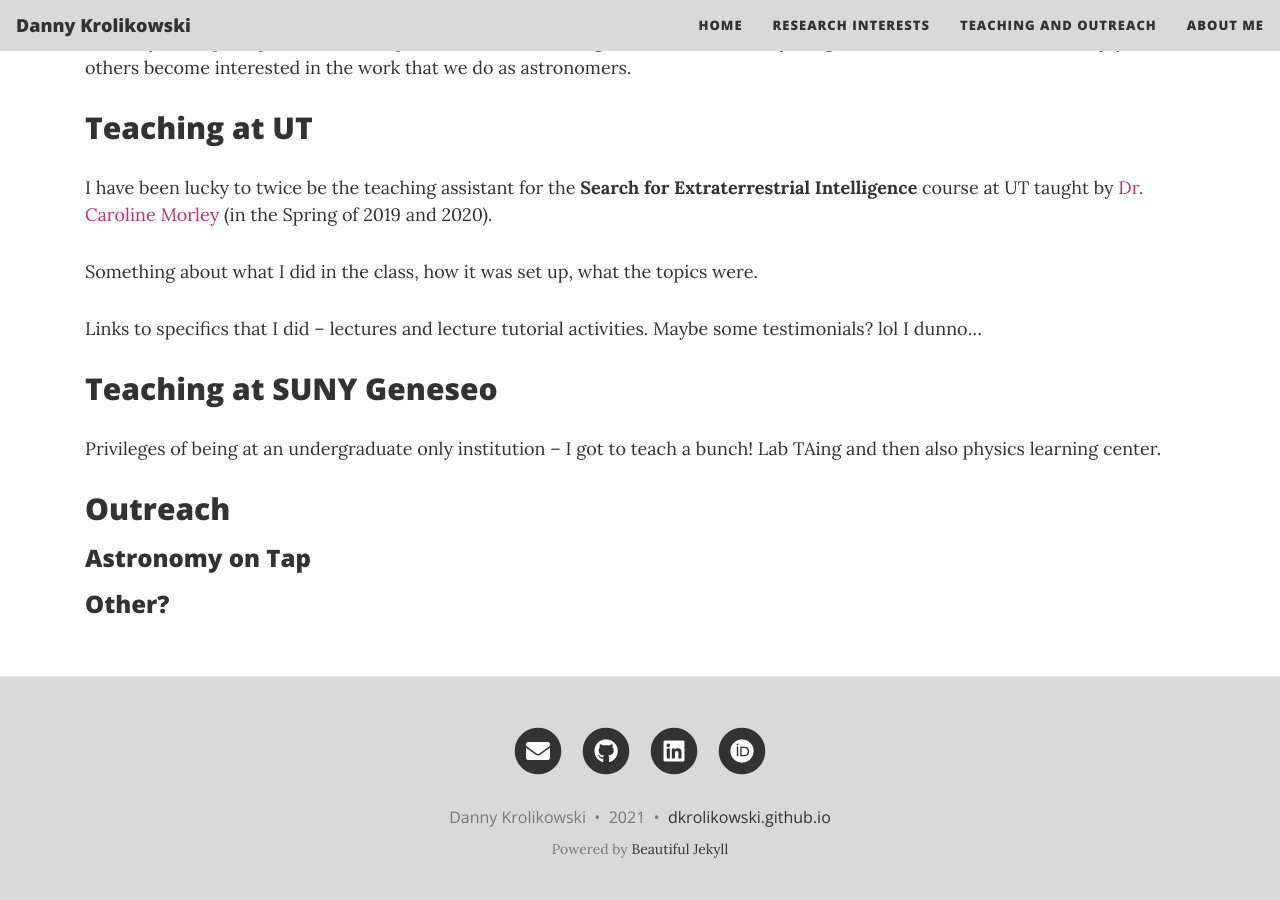
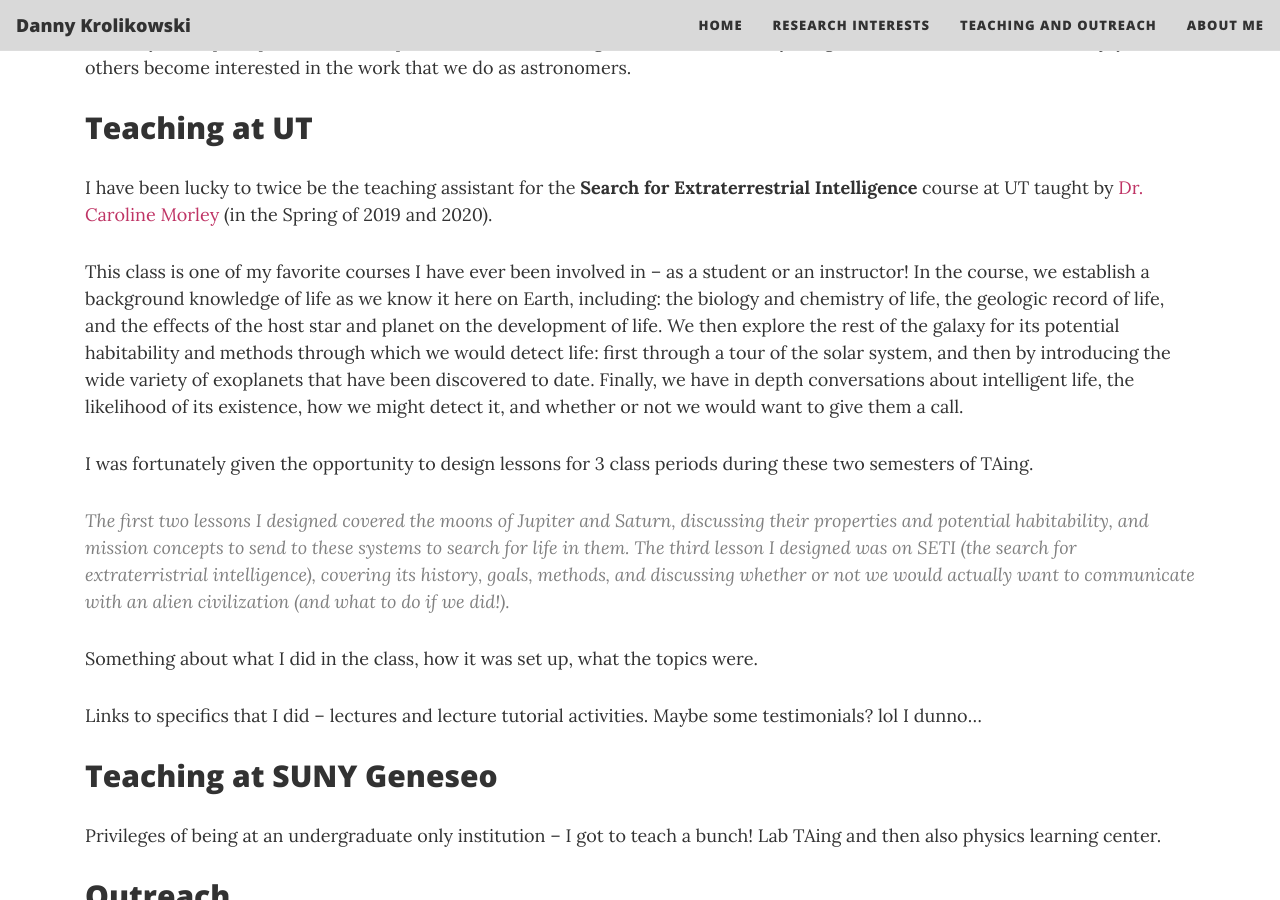
Before and after one commit to dkrolikowski/dkrolikowski.github.io, a Jekyll site: the page built from teach.md, in a window 1280 px wide and 900 px high, scrolled down 364 px. Built offline with Jekyll 4.4.1, drawn with Linux system fonts in a browser that asks for light colours; nearby versions of some CDN libraries.

Commit message:
More updated teaching page stuff

```diff
--- a/teach.md
+++ b/teach.md
@@ -9,6 +9,12 @@ Teaching has always been my true passion in academia. Since middle school, I hav
 ## Teaching at UT
 
 I have been lucky to twice be the teaching assistant for the **Search for Extraterrestrial Intelligence** course at UT taught by [Dr. Caroline Morley](https://carolinemorley.com) (in the Spring of 2019 and 2020).
+
+This class is one of my favorite courses I have ever been involved in -- as a student or an instructor! In the course, we establish a background knowledge of life as we know it here on Earth, including: the biology and chemistry of life, the geologic record of life, and the effects of the host star and planet on the development of life. We then explore the rest of the galaxy for its potential habitability and methods through which we would detect life: first through a tour of the solar system, and then by introducing the wide variety of exoplanets that have been discovered to date. Finally, we have in depth conversations about intelligent life, the likelihood of its existence, how we might detect it, and whether or not we would want to give them a call.
+
+I was fortunately given the opportunity to design lessons for 3 class periods during these two semesters of TAing.
+  >The first two lessons I designed covered the moons of Jupiter and Saturn, discussing their properties and potential habitability, and mission concepts to send to these systems to search for life in them.
+  >The third lesson I designed was on SETI (the search for extraterristrial intelligence), covering its history, goals, methods, and discussing whether or not we would actually want to communicate with an alien civilization (and what to do if we did!).
 
 Something about what I did in the class, how it was set up, what the topics were.
 
```
Also changed, not shown: 8 other files.
